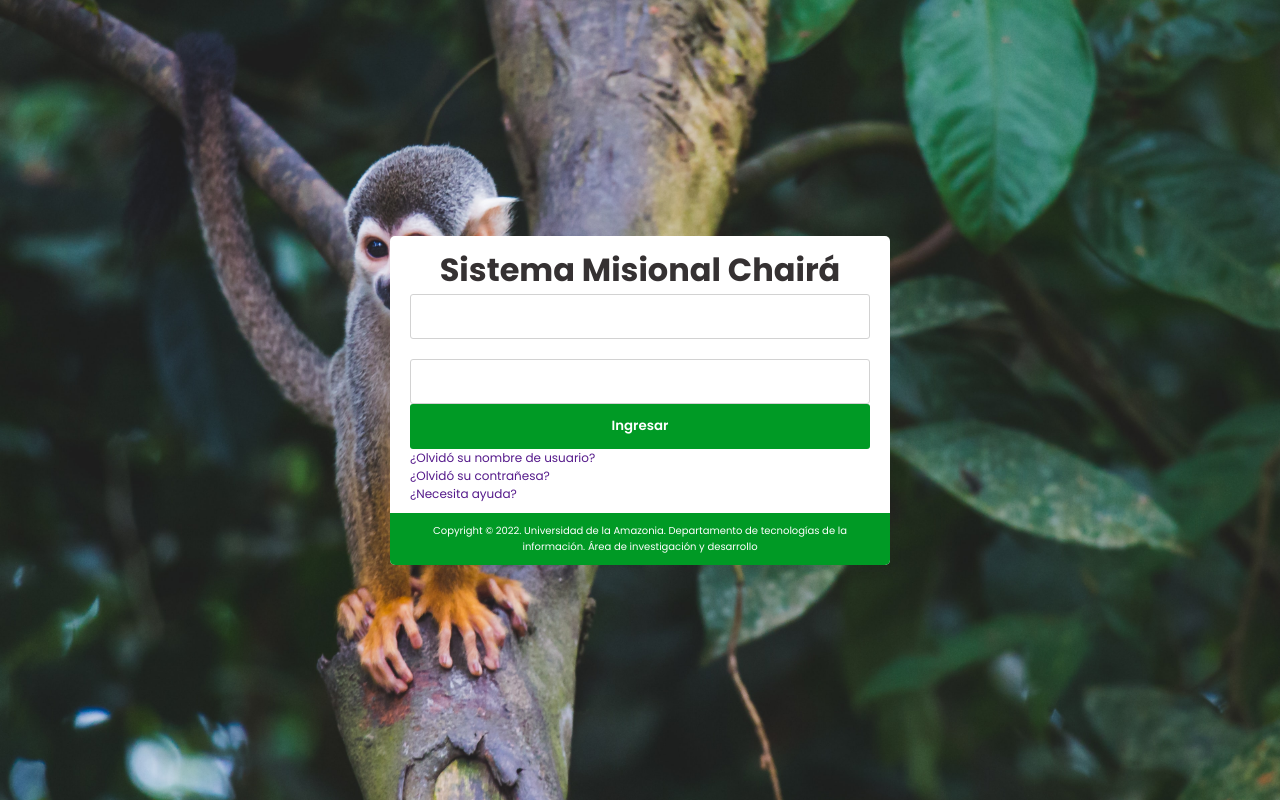
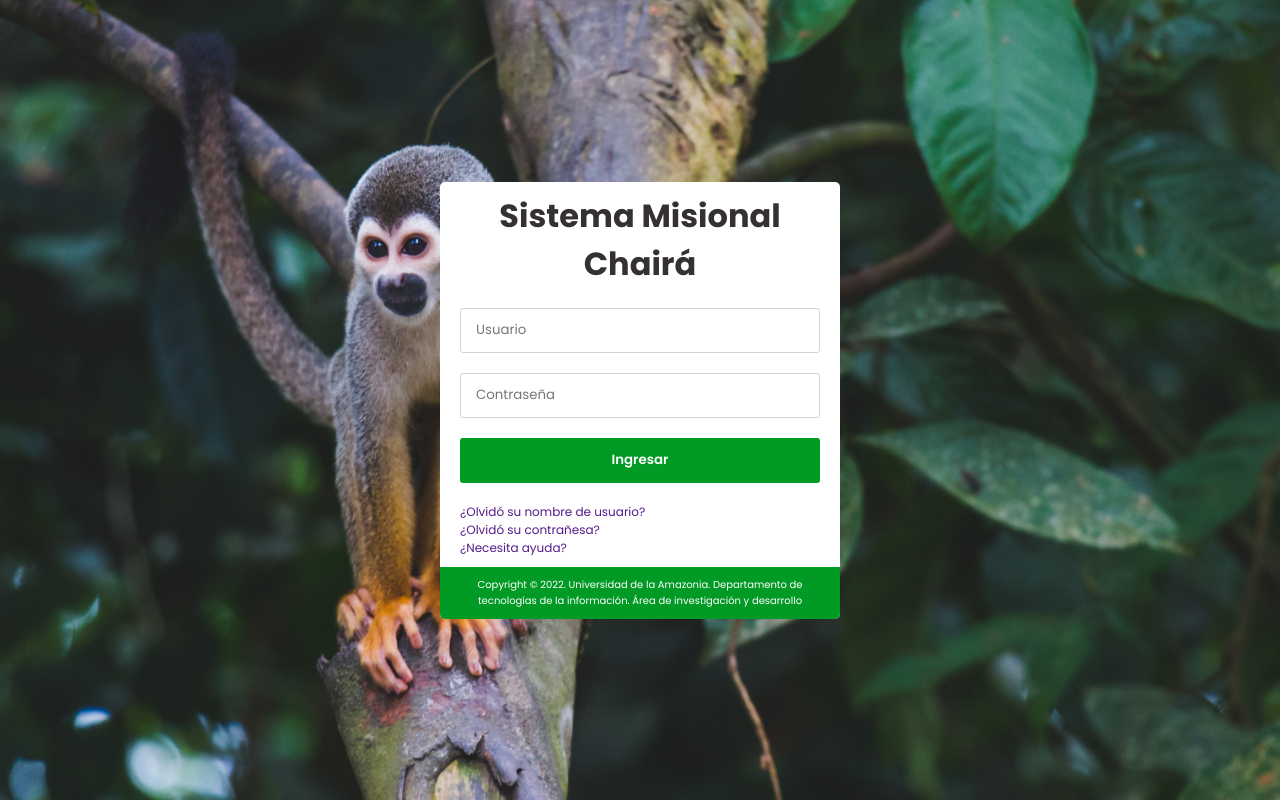
Before and after one commit to sneuder/chaira_login, a React (Create React App) app: page / in a window 1280 px wide. Built offline with nearby package versions, Linux system fonts and the light colour scheme.

Commit message:
Add styles

```diff
--- a/src/components/card/elements.js
+++ b/src/components/card/elements.js
@@ -2,7 +2,7 @@ import styled from '@emotion/styled'
 import colors from '../../constants/styles/colors';
 
 export const CardContainer = styled.div`
-  width: 500px;
+  width: 400px;
   border-radius: 5px;
   overflow: hidden;
   background-color: ${colors.primary};
--- a/src/components/input_signin/elements.js
+++ b/src/components/input_signin/elements.js
@@ -1,4 +1,5 @@
 import styled from '@emotion/styled'
+import colors from '../../constants/styles/colors';
 
 export const ContainerInputs = styled.div`
   display: flex;
@@ -7,12 +8,14 @@ export const ContainerInputs = styled.div`
 `;
 
 export const ContainerInput = styled.div`
-
+  width: 100%;
+  height: 45px;
+  padding: 0 15px;
+  border: solid 1px ${colors.quaternary};
+  border-radius: 3px;
+  display: flex;
 `;
 
 export const Input = styled.input`
   width: 100%;
-  height: 45px;
-  border: solid 1px #d2d2d2 ;
-  border-radius: 3px;
 `;
--- a/src/components/input_signin/index.jsx
+++ b/src/components/input_signin/index.jsx
@@ -4,10 +4,10 @@ const InputSignin = () => {
   return (
     <ContainerInputs>
       <ContainerInput>
-        <Input type='text' />
+        <Input type='text' placeholder="Usuario"/>
       </ContainerInput>
       <ContainerInput>
-        <Input type='text' />
+        <Input type='password' placeholder="Contraseña"/>
       </ContainerInput>
     </ContainerInputs>
   );
--- a/src/constants/styles/colors.js
+++ b/src/constants/styles/colors.js
@@ -1,7 +1,8 @@
 const colors = {
   primary: '#ffffff',
   secondary: '#009a25',
-  tertiary: '#353132'
+  tertiary: '#353132',
+  quaternary: '#d2d2d2'
 };
 
 export default colors;
--- a/src/constants/styles/global.js
+++ b/src/constants/styles/global.js
@@ -11,6 +11,7 @@ export const styleGlobal = css`
     border: 0;
     box-sizing: border-box;
     font-family: "Poppins", sans-serif;
+    appearance: none;
   }
 
   body {
@@ -24,4 +25,8 @@ export const styleGlobal = css`
     justify-content: center;
     align-items: center;
   }
+
+  input {
+    transition: all 0.2s ease-out;
+  }
 `;
--- a/src/layouts/index.js
+++ b/src/layouts/index.js
@@ -2,4 +2,7 @@ import styled from '@emotion/styled'
 
 export const ElementsLogin = styled.div`
   padding: 10px 20px;
+  display: flex;
+  flex-direction: column;
+  gap: 20px;
 `;
```
